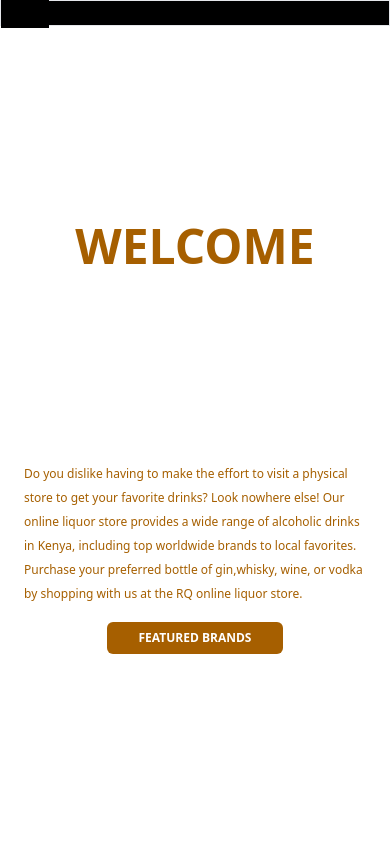
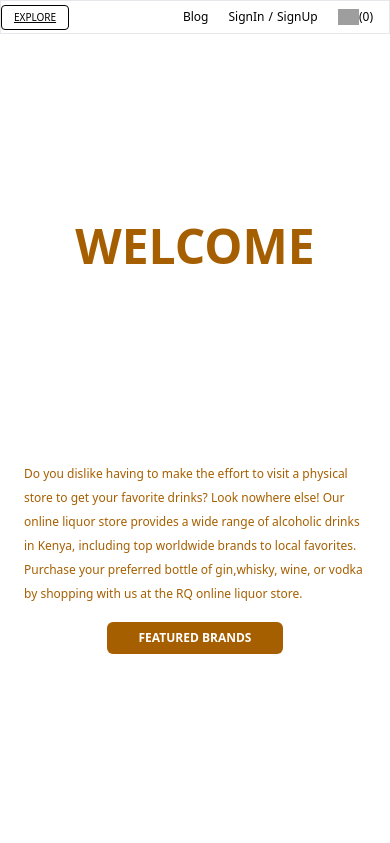
Before and after one commit to raburu675/storeflow, a Django app: page / in a window 390 px wide. Shown: the top 843 px of the page. Run offline with Django 5.2, Linux system fonts and the light colour scheme; data that the repository does not hold is empty; grey boxes are pictures that could not be loaded.

Commit message:
redesigned the navbar in mobile view design

```diff
--- a/myapp/templates/files/base.html
+++ b/myapp/templates/files/base.html
@@ -14,40 +14,84 @@
     </header>
 
     <nav class='fixed top-0 z-50 w-full flex flex-col justify-between border border-b border-gray-200  '>
-            <!-- mobile view dropdown menu -->
-            <div class="dropdown">
-                <div class="button">
-                    <span class="px-2 bg-black py-1 my-2 w-2"></span>
-                    <span class="px-2 bg-black py-1 my-2 w-2"></span>
-                    <span class="px-2 bg-black py-1 my-2 w-2"></span>
+            <div class="flex sm:hidden bg-white">
+                <!-- mobile view dropdown menu -->
+                <div class="dropdown">
+                    <div class="button">
+                        EXPLORE
+                    </div>
+                    <div class="content">
+                        <a href="{% url 'home' %}" class="text-sm  ">Home</a>
+                        <a href="{% url 'category' 'Champagne' %}" class="block py-2 text-sm hover:text-red-900 ">Champagne</a>
+                        <a href="{% url 'category' 'Red-wine' %}" class="block  py-2 text-sm  hover:text-red-900">Red wine</a>
+                        <a href="{% url 'category' 'White-wine' %}" class="block py-2 text-sm  hover:text-red-900">White wine</a>
+                        <a href="{% url 'category' 'White-wine' %}" class="block py-2 text-sm  hover:text-red-900">White wine</a>
+                        <!-- update the linksafter adding the following pages -->
+                        <a href="{% url 'category' 'White-wine' %}" class="block py-2 text-sm  hover:text-red-900">Whisky</a>
+                        <a href="{% url 'category' 'White-wine' %}" class="block py-2 text-sm  hover:text-red-900">Vodka</a>
+                        <a href="{% url 'category' 'White-wine' %}" class="block py-2 text-sm  hover:text-red-900">Gin</a>
+                        <a href="{% url 'category' 'White-wine' %}" class="block py-2 text-sm  hover:text-red-900">Extras</a>
+                    </div>
                 </div>
-                <div class="content">
-                    <a href="{% url 'home' %}" class="text-sm  ">Home</a>
-                    <a href="{% url 'category' 'Champagne' %}" class="block px-4 py-2 text-sm hover:text-red-900 mx-2">Champagne</a>
-                    <a href="{% url 'category' 'Red-wine' %}" class="block px-4 py-2 text-sm  hover:text-red-900 mx-2">Red wine</a>
-                    <a href="{% url 'category' 'White-wine' %}" class="block px-4 py-2 text-sm  hover:text-red-900 mx-2">White wine</a>
+
+                <div class="flex sm:hidden py-2  w-full justify-end ml-8">
+                    <a href="{% url 'blog' %}" class="text-xs  mx-4">Blog</a>
+                    <div class="flex justify-between">
+                    {% if user.is_authenticated %}
+                    <a href="{% url 'logout' %}" class="text-xs mx-1">SignOut</a>
+                    {% else %}
+                    <a href="{% url 'login' %}" class="text-xs mx-1 ">SignIn</a>
+                    <p class="text-xs">/</p>
+                    <a href="{% url 'register' %}" class="text-xs mx-1">SignUp</a>
+                    {% endif %}
+                    </div>
+
+                    <a href="{% url 'cart_summary' %} " class="flex mx-4">
+                    <img src="https://i.pinimg.com/736x/85/92/5a/85925a7545b28af1d3c284423f5cfb96.jpg" alt="" class="h-4"/>
+                    <p class="text-xs">(0)</p>
+                    </a>
                 </div>
             </div>
 
             <style>
                 .dropdown{
-                    display: inline-block;
+                    position: absolute;
+                    top: 0%;
+                    display: flex;
+                    flex-direction: column;
                     z-index: 999;
                 }
                 .dropdown .button{
-                    background-color: black;
+                    border: 1px solid black;
+                    border-radius: 4px;
+                    color: black;
                     cursor: pointer;
+                    height: auto;
+                    font-size: 10px;
+                    padding: 4px 12px;
+                    text-decoration: underline;
+                    margin-top: 4px;
                 }
                 .dropdown a{
                     display: block;
-                    color: black;
+                    border-bottom: 1px solid black;
+                    color: whitesmoke;
                     text-decoration: none;
+                    padding-left: 20px;
+                    padding-right: 0;
+                    margin-left: 0;
+                    margin-right: 0;
+                    width: 100vw;
+                    padding: 15px 0px;
+                    font-size: 10px;
                 }
                 .dropdown .content{
                     display: none;
                     position: absolute;
-                    min-width: 100px;
-                    background-color: brown;
+                    width: 100vw;
+                    background-color: black;
+                    margin-top: 50%;
+
                 }
                 .dropdown:hover .content{
                     display: block;
@@ -56,10 +100,10 @@
                     background-color: bisque;
                 }
                 .dropdown a:hover{
-                    background-color: aqua;
+                    background-color: grey;
                 }
                 /* 👇 New CSS: Hide dropdown on big screens (e.g., above 768px) */
-                @media (min-width: 460px) {
+                @media (min-width: 500px) {
                     .dropdown {
                         display: none;
                     }
@@ -77,14 +121,9 @@
                 Category
             </button> -->
             <div class="flex mx-4 ">
-                <!-- <a href="{% url 'category' 'Champagne' %}" class="block px-4 py-2 text-sm text-gray-700 hover:bg-gray-100 mx-2">Whisky</a>
-                <a href="{% url 'category' 'Champagne' %}" class="block px-4 py-2 text-sm text-gray-700 hover:bg-gray-100 mx-2">Vodka</a>
-                <a href="{% url 'category' 'Champagne' %}" class="block px-4 py-2 text-sm text-gray-700 hover:bg-gray-100 mx-2">Gin</a>
-                <a href="{% url 'category' 'Champagne' %}" class="block px-4 py-2 text-sm text-gray-700 hover:bg-gray-100 mx-2">Spirit</a>     -->
                 <a href="{% url 'category' 'Champagne' %}" class="block px-4 py-2 text-sm hover:text-red-900 mx-2">Champagne</a>
                 <a href="{% url 'category' 'Red-wine' %}" class="block px-4 py-2 text-sm  hover:text-red-900 mx-2">Red wine</a>
                 <a href="{% url 'category' 'White-wine' %}" class="block px-4 py-2 text-sm  hover:text-red-900 mx-2">White wine</a>
-                <!-- <a href="{% url 'category' 'White-wine' %}" class="block px-4 py-2 text-sm text-gray-700 hover:bg-gray-100 mx-2">Extras</a>                   -->
             </div>
             </div>
             <!-- <a href="{% url 'blog' %}" class="text-sm ">Blog</a> -->
--- a/myapp/templates/files/products.html
+++ b/myapp/templates/files/products.html
@@ -31,7 +31,6 @@
             background-size: cover;
             background-position: center;
             background-repeat: no-repeat;
-            margin-top: 4%;
         }
 
         /* Class to show the active slide */
--- a/static/dist/output.css
+++ b/static/dist/output.css
@@ -319,11 +292,11 @@
   .mb-4 {
     margin-bottom: calc(var(--spacing) * 4);
   }
-  .mb-8 {
-    margin-bottom: calc(var(--spacing) * 8);
-  }
   .ml-4 {
     margin-left: calc(var(--spacing) * 4);
+  }
+  .ml-8 {
+    margin-left: calc(var(--spacing) * 8);
   }
   .block {
     display: block;
@@ -400,23 +361,20 @@
   .justify-center {
     justify-content: center;
   }
+  .justify-end {
+    justify-content: flex-end;
+  }
   .gap-4 {
     gap: calc(var(--spacing) * 4);
   }
   .rounded {
     border-radius: 0.25rem;
   }
-  .rounded-full {
-    border-radius: calc(infinity * 1px);
-  }
   .rounded-md {
     border-radius: var(--radius-md);
   }
   .rounded-sm {
     border-radius: var(--radius-sm);
-  }
-  .rounded-xl {
-    border-radius: var(--radius-xl);
   }
   .border {
     border-style: var(--tw-border-style);
@@ -761,6 +632,11 @@
   .sm\:flex {
     @media (width >= 40rem) {
       display: flex;
+    }
+  }
+  .sm\:hidden {
+    @media (width >= 40rem) {
+      display: none;
     }
   }
   .sm\:w-1\/3 {
@@ -797,26 +673,6 @@
     }
   }
 }
-@property --tw-rotate-x {
-  syntax: "*";
-  inherits: false;
-}
-@property --tw-rotate-y {
-  syntax: "*";
-  inherits: false;
-}
-@property --tw-rotate-z {
-  syntax: "*";
-  inherits: false;
-}
-@property --tw-skew-x {
-  syntax: "*";
-  inherits: false;
-}
-@property --tw-skew-y {
-  syntax: "*";
-  inherits: false;
-}
 @property --tw-border-style {
   syntax: "*";
   inherits: false;
@@ -827,10 +683,6 @@
   inherits: false;
 }
 @property --tw-font-weight {
-  syntax: "*";
-  inherits: false;
-}
-@property --tw-tracking {
   syntax: "*";
   inherits: false;
 }
@@ -940,22 +792,12 @@
   syntax: "*";
   inherits: false;
 }
-@property --tw-duration {
-  syntax: "*";
-  inherits: false;
-}
 @layer properties {
   @supports ((-webkit-hyphens: none) and (not (margin-trim: inline))) or ((-moz-orient: inline) and (not (color:rgb(from red r g b)))) {
     *, ::before, ::after, ::backdrop {
-      --tw-rotate-x: initial;
-      --tw-rotate-y: initial;
-      --tw-rotate-z: initial;
-      --tw-skew-x: initial;
-      --tw-skew-y: initial;
       --tw-border-style: solid;
       --tw-leading: initial;
       --tw-font-weight: initial;
-      --tw-tracking: initial;
       --tw-shadow: 0 0 #0000;
       --tw-shadow-color: initial;
       --tw-shadow-alpha: 100%;
@@ -980,7 +822,6 @@
       --tw-backdrop-opacity: initial;
       --tw-backdrop-saturate: initial;
       --tw-backdrop-sepia: initial;
-      --tw-duration: initial;
     }
   }
 }
```
Also changed, not shown: other parts of static/dist/output.css (+2 -128 lines).
